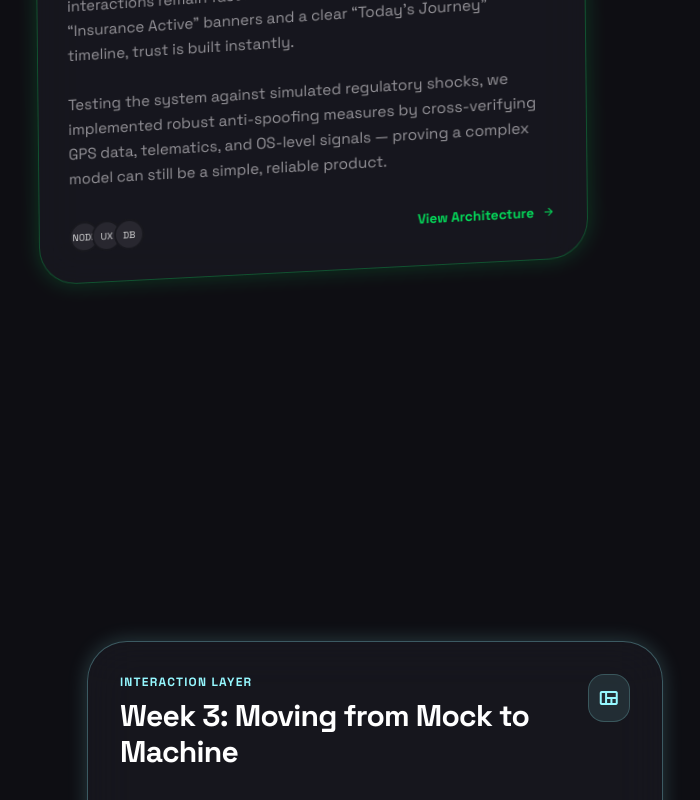
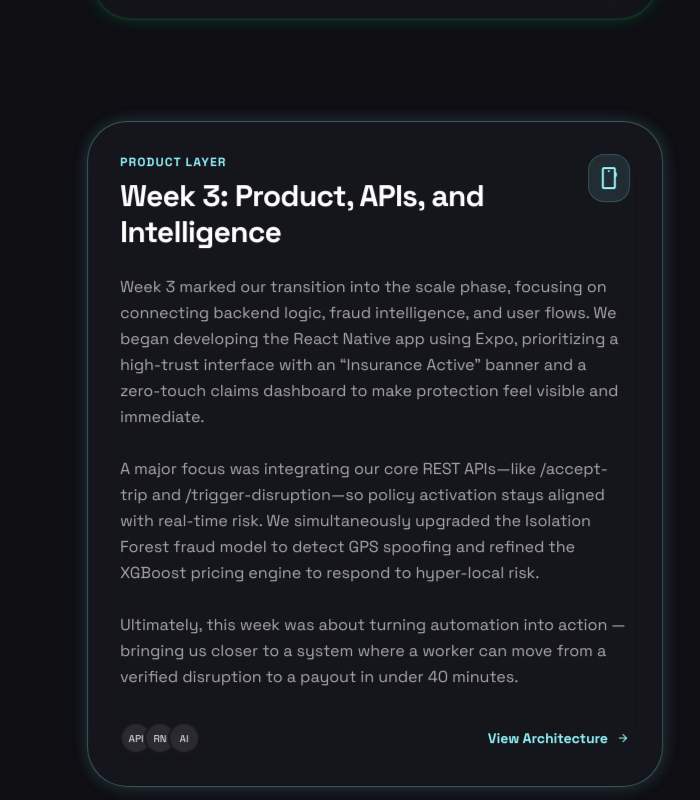
Before and after one commit to TarunSitaraman/devtrails-blog, a React (Vite) app: page / in a window 1280 px wide. Shown: the part 1620-2420 px from the top of the page, without its empty margins (265-965 px from the left). Built offline with nearby package versions, Linux system fonts and the light colour scheme.

Commit message:
Week 3 changes and UX revamp

```diff
--- a/src/components/FeatureModal.jsx
+++ b/src/components/FeatureModal.jsx
@@ -55,15 +55,15 @@ export default function FeatureModal({ itemId, onClose }) {
           <div className="flex items-center gap-3">
             <div className="w-10 h-10 rounded-xl bg-primary/10 flex items-center justify-center border border-primary/20">
               <span className="material-symbols-outlined text-primary">
-                {itemId === 0 ? 'account_tree' : itemId === 1 ? 'security' : 'api'}
+                {itemId === 0 ? 'account_tree' : itemId === 1 ? 'security' : 'smartphone'}
               </span>
             </div>
             <div>
               <h3 className="text-white font-bold text-lg tracking-tight">
-                {itemId === 0 ? 'Parametric Surcharge Flow' : itemId === 1 ? 'Execution Architecture & Anti-Spoofing' : 'Live XGBoost Sandbox'}
+                {itemId === 0 ? 'Parametric Surcharge Flow' : itemId === 1 ? 'Execution Architecture & Anti-Spoofing' : 'End-to-End Product Integration'}
               </h3>
               <p className="text-on-surface-variant text-xs uppercase tracking-widest">
-                {itemId === 0 ? 'Module Inspector' : itemId === 1 ? 'System Overview' : 'Interactive Demo'}
+                {itemId === 0 ? 'Module Inspector' : itemId === 1 ? 'System Overview' : 'Architecture Model'}
               </p>
             </div>
           </div>
@@ -201,48 +201,63 @@ export default function FeatureModal({ itemId, onClose }) {
           )}
 
           {itemId === 2 && (
-            <div className="animate-in slide-in-from-bottom-4 duration-500">
-              <h4 className="text-xl font-bold text-white mb-2 text-center">XGBoost Pricing Simulation Engine</h4>
-              <p className="text-sm text-on-surface-variant text-center mb-8">Type a location to trigger the OpenWeatherMap stub and calculate localized micro-surcharges.</p>
+            <div className="animate-in slide-in-from-bottom-4 duration-500 h-full flex flex-col justify-center">
+              <h4 className="text-2xl font-bold text-white mb-8 text-center pt-8">End-to-End Product Architecture</h4>
 
-              <div className="max-w-md mx-auto p-6 rounded-3xl bg-surface-container border border-outline-variant/20 shadow-2xl">
-                <div className="flex gap-2 mb-6">
-                  <input type="text" placeholder="Enter City (e.g., Mumbai, Delhi)" defaultValue="Mumbai, MH" className="w-full bg-[#0e0e13] border border-outline-variant/30 rounded-xl px-4 text-sm text-white focus:outline-none focus:border-primary transition-colors" />
-                  <button className="px-4 py-3 bg-primary text-on-primary font-bold text-sm rounded-xl uppercase tracking-wider hover:bg-primary-dim transition-colors flex items-center gap-2">
-                    <span className="material-symbols-outlined text-lg">search</span> Ping
-                  </button>
+              <div className="flex flex-col md:flex-row items-center justify-between gap-8 p-12 md:py-32 rounded-3xl bg-surface-container border border-outline-variant/20 shadow-2xl">
+                <div className="flex flex-col items-center gap-4 w-full">
+                  <span className="material-symbols-outlined text-5xl text-[#acaab1]">smartphone</span>
+                  <p className="text-lg font-bold text-white text-center">React Native App<br/><span className="text-sm text-on-surface-variant font-normal">High-Trust UI</span></p>
                 </div>
 
-                <div className="space-y-4">
-                  <div className="flex justify-between items-center p-4 rounded-xl bg-surface border border-outline-variant/10">
-                    <div className="flex items-center gap-3">
-                      <span className="material-symbols-outlined text-error text-3xl">thunderstorm</span>
-                      <div>
-                        <p className="text-on-surface-variant text-xs uppercase tracking-widest">Live Weather (Mock)</p>
-                        <p className="text-white font-bold text-lg">Severe Thunderstorms</p>
-                      </div>
-                    </div>
-                    <div className="text-right">
-                      <p className="text-error text-xs uppercase tracking-widest font-bold">AQI Alert</p>
-                      <p className="text-white text-sm">PM2.5: 180</p>
+                <div className="h-16 w-0.5 md:w-32 md:h-0.5 bg-gradient-to-b md:bg-gradient-to-r from-transparent via-primary to-transparent relative">
+                  <span className="absolute -top-8 left-1/2 -translate-x-1/2 text-xs text-primary font-bold whitespace-nowrap bg-surface-container px-3 py-1 rounded-full border border-primary/20">/trigger-disruption</span>
+                </div>
+
+                <div className="flex flex-col items-center gap-4 w-full p-8 rounded-2xl bg-primary/5 border border-primary/20 shadow-[0_0_40px_rgba(0,243,255,0.15)] transform hover:scale-105 transition-transform relative">
+                  <span className="material-symbols-outlined text-5xl text-primary">my_location</span>
+                  <p className="text-lg font-bold text-primary text-center">Fraud Intelligence<br/><span className="text-sm text-primary/70 font-normal">Isolation Forest & XGBoost</span></p>
+                </div>
+
+                <div className="h-16 w-0.5 md:w-32 md:h-0.5 bg-gradient-to-b md:bg-gradient-to-r from-transparent via-secondary to-transparent relative">
+                  <span className="absolute -top-8 left-1/2 -translate-x-1/2 text-xs text-secondary font-bold whitespace-nowrap bg-surface-container px-3 py-1 rounded-full border border-secondary/20">Verified Claim</span>
+                </div>
+
+                <div className="flex flex-col items-center gap-4 w-full p-8 rounded-2xl bg-secondary/5 border border-secondary/20 shadow-[0_0_40px_rgba(0,254,102,0.1)] transform hover:scale-105 transition-transform">
+                  <span className="material-symbols-outlined text-5xl text-secondary">request_quote</span>
+                  <p className="text-lg font-bold text-secondary text-center">Zero-Touch Payout<br/><span className="text-sm text-secondary/70 font-normal">&lt; 40 Minute SLA</span></p>
+                </div>
+              </div>
+
+              {/* Additional Week 3 Deliverables */}
+              <div className="mt-12 mb-8">
+                <h5 className="text-sm font-bold text-on-surface-variant uppercase tracking-widest mb-6 text-center">Week 3 Scale Milestones</h5>
+                <div className="grid grid-cols-1 md:grid-cols-3 gap-6">
+
+                  <div className="scroll-animate-card opacity-0 translate-y-12 transition-all duration-700 ease-out delay-100 p-6 rounded-2xl bg-[#0e0e13] border border-outline-variant/20 shadow-lg flex flex-col gap-4 hover:border-primary/30 group">
+                    <span className="material-symbols-outlined text-3xl text-primary group-hover:scale-110 transition-transform">api</span>
+                    <div>
+                      <h6 className="text-white font-bold mb-2">Core API Integration</h6>
+                      <p className="text-xs text-on-surface-variant leading-relaxed">Wired up real-world REST APIs (/accept-trip, /complete-trip) to align policy activation perfectly with occupational risk windows.</p>
                     </div>
                   </div>
 
-                  <div className="p-4 rounded-xl bg-gradient-to-br from-primary/10 to-secondary/10 border border-secondary/20 relative overflow-hidden">
-                    <div className="absolute -right-4 -bottom-4 opacity-5">
-                      <span className="material-symbols-outlined text-9xl">analytics</span>
-                    </div>
-                    <p className="text-primary text-xs uppercase tracking-widest font-bold mb-1">XGBoost Output</p>
-                    <p className="text-sm text-on-surface-variant mb-4">Risk cluster identified. Adjusting checkout payload dynamically to balance liquidity pool.</p>
-
-                    <div className="flex justify-between items-end">
-                      <div>
-                        <p className="text-[10px] text-[#acaab1] uppercase tracking-widest mb-1">Generated Surcharge</p>
-                        <p className="text-4xl font-black text-secondary">₹4.85</p>
-                      </div>
-                      <button className="text-xs uppercase tracking-widest text-primary font-bold hover:underline">View Claim Triggers</button>
+                  <div className="scroll-animate-card opacity-0 translate-y-12 transition-all duration-700 ease-out delay-200 p-6 rounded-2xl bg-[#0e0e13] border border-outline-variant/20 shadow-lg flex flex-col gap-4 hover:border-secondary/30 group">
+                    <span className="material-symbols-outlined text-3xl text-secondary group-hover:scale-110 transition-transform">smartphone</span>
+                    <div>
+                      <h6 className="text-white font-bold mb-2">React Native Experience</h6>
+                      <p className="text-xs text-on-surface-variant leading-relaxed">Built the Expo mobile app featuring an "Insurance Active" banner and a zero-touch claims dashboard to build worker trust.</p>
                     </div>
                   </div>
+
+                  <div className="scroll-animate-card opacity-0 translate-y-12 transition-all duration-700 ease-out delay-300 p-6 rounded-2xl bg-[#0e0e13] border border-outline-variant/20 shadow-lg flex flex-col gap-4 hover:border-white/30 group">
+                    <span className="material-symbols-outlined text-3xl text-white group-hover:scale-110 transition-transform">model_training</span>
+                    <div>
+                      <h6 className="text-white font-bold mb-2">Intelligence Upgrades</h6>
+                      <p className="text-xs text-on-surface-variant leading-relaxed">Upgraded the Isolation Forest to detect GPS spoofing and refined the XGBoost engine to respond to hyper-local risk dynamically.</p>
+                    </div>
+                  </div>
+
                 </div>
               </div>
             </div>
--- a/src/components/TimelineSpine.jsx
+++ b/src/components/TimelineSpine.jsx
@@ -29,16 +29,16 @@ const cardsData = [
     locked: false,
   },
   {
-    layer: 'Interaction Layer',
-    title: 'Week 3: Moving from Mock to Machine',
-    icon: 'view_quilt',
-    content: 'Phase 2 is about execution. We are stripping out our Phase 1 stubs and wiring up real-world intelligence. We are integrating live APIs (OpenWeatherMap and AQI) to trigger automated claims. Our XGBoost pricing engine is actively scaling the micro-surcharge based on hyper-local weather. We also added explicit systemic exclusions and Aggregate Stop-Loss Reinsurance to protect against cluster risks.',
+    layer: 'Product Layer',
+    title: 'Week 3: Product, APIs, and Intelligence',
+    icon: 'smartphone',
+    content: "Week 3 marked our transition into the scale phase, focusing on connecting backend logic, fraud intelligence, and user flows. We began developing the React Native app using Expo, prioritizing a high-trust interface with an “Insurance Active” banner and a zero-touch claims dashboard to make protection feel visible and immediate.\n\nA major focus was integrating our core REST APIs—like /accept-trip and /trigger-disruption—so policy activation stays aligned with real-time risk. We simultaneously upgraded the Isolation Forest fraud model to detect GPS spoofing and refined the XGBoost pricing engine to respond to hyper-local risk.\n\nUltimately, this week was about turning automation into action — bringing us closer to a system where a worker can move from a verified disruption to a payout in under 40 minutes.",
     glowClass: 'kinetic-glow-blue',
     accentColor: 'text-primary',
     bgLight: 'bg-primary/10',
     borderLight: 'border-primary/20',
-    tags: ['UI', 'UX'],
-    action: 'Live Demo',
+    tags: ['API', 'RN', 'AI'],
+    action: 'View Architecture',
     locked: false,
   },
   {
@@ -90,7 +90,7 @@ export default function TimelineSpine() {
     const handleScroll = () => {
       if (!containerRef.current) return;
 
-      const cards = containerRef.current.querySelectorAll('.helix-card');
+      const cards = containerRef.current.querySelectorAll('.fade-card');
       const winH = window.innerHeight;
       const viewCenter = winH / 2;
 
@@ -98,34 +98,16 @@ export default function TimelineSpine() {
         const rect = card.getBoundingClientRect();
         const cardCenter = rect.top + rect.height / 2;
 
-        let progress = (cardCenter - viewCenter) / viewCenter;
+        const distanceFromCenter = Math.abs(cardCenter - viewCenter);
+        const normalized = Math.min(distanceFromCenter / (winH * 0.6), 1);
 
-        // 1. Create a "Reading Focus Deadzone"
-        // If the card is within 25% of the center, force progress to 0 (perfectly flat and centered)
-        const deadzone = 0.25;
-        let visualProgress = 0;
-        if (progress > deadzone) {
-            visualProgress = (progress - deadzone) / (1 - deadzone);
-        } else if (progress < -deadzone) {
-            visualProgress = (progress + deadzone) / (1 - deadzone);
-        }
+        const ease = Math.pow(normalized, 1.2);
 
-        visualProgress = Math.max(-1.2, Math.min(1.2, visualProgress));
+        const opacity = 1 - (ease * 0.85);
+        const scale = 1 - (ease * 0.08);
 
-        // 2. Apply smoother, gentler 3D transformations for the backgrounded cards
-        const translateX = Math.sin(visualProgress * Math.PI) * 120;
-        const translateZ = Math.abs(visualProgress) * -400; // Push back linearly instead of cosine curvature
-        const rotateY = visualProgress * 30; // Gentler tilt
-        const rotateZ = visualProgress * 3;
-        const opacity = Math.max(0.15, 1 - Math.abs(visualProgress) * 0.8);
-
-        card.style.transform = `
-            translateX(${translateX}px)
-            translateZ(${translateZ}px)
-            rotateY(${rotateY}deg)
-            rotateZ(${rotateZ}deg)
-        `;
-        card.style.opacity = opacity;
+        card.style.transform = `scale(${scale})`;
+        card.style.opacity = Math.max(0.15, opacity);
       });
     };
 
@@ -139,9 +121,9 @@ export default function TimelineSpine() {
 
   return (
     <>
-      <section className="helix-viewport relative flex flex-col items-center pt-10 pb-40 lg:pt-10 lg:pb-60 justify-center gap-[400px]" ref={containerRef}>
+      <section className="relative flex flex-col items-center pt-24 pb-40 lg:pt-32 lg:pb-60 justify-center gap-16 md:gap-24" ref={containerRef}>
         {cardsData.map((data, index) => (
-          <div key={index} className={`helix-card glass-card rounded-[40px] p-8 w-full max-w-xl ${data.glowClass}`} data-index={index}>
+          <div key={index} className={`fade-card glass-card rounded-[40px] p-8 w-full max-w-xl transition-none ${data.glowClass}`} data-index={index}>
             <div className="flex justify-between items-start mb-6">
               <div>
                 <span className={`${data.accentColor} text-xs font-bold uppercase tracking-widest block mb-2`}>{data.layer}</span>
```
